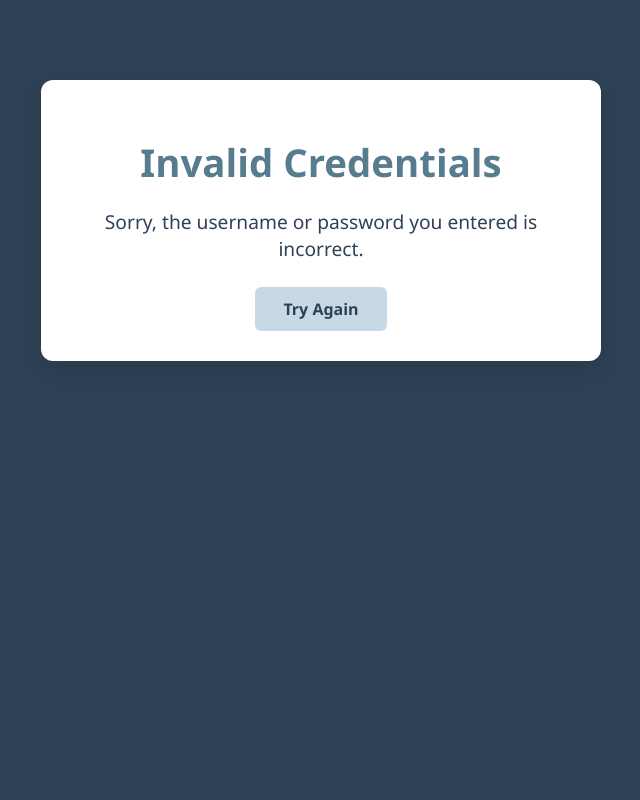
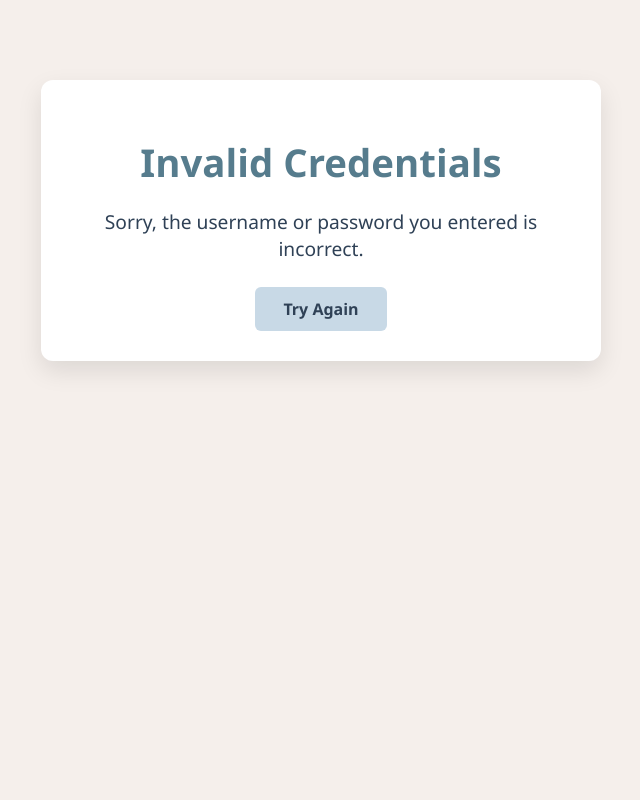
Before and after one commit to astute38boy/BAC, a Flask app: template templates/invalid.html in a window 1280 px wide. Shown: the whole page, without its empty margins (319-959 px from the left). Run offline with Flask 3, Linux system fonts and the light colour scheme; the template is opened without the code that fills it, so the values that code supplies are empty.

Commit message:
invalid.css

```diff
--- a/static/invalid.css
+++ b/static/invalid.css
@@ -26,11 +26,11 @@ body {
   margin: 0;
   padding: 0;
   font-family: 'Segoe UI', Tahoma, Geneva, Verdana, sans-serif;
-  background-color: #2f4156;
+  background-color: #f5efeb;  /* Changed here */
   color: #2f4156; /* main text color */
   display: flex;
   justify-content: center;
-  align-items: flex-start; /* align container near top */
+  align-items: flex-start;
   min-height: 100vh;
 }
 
```
